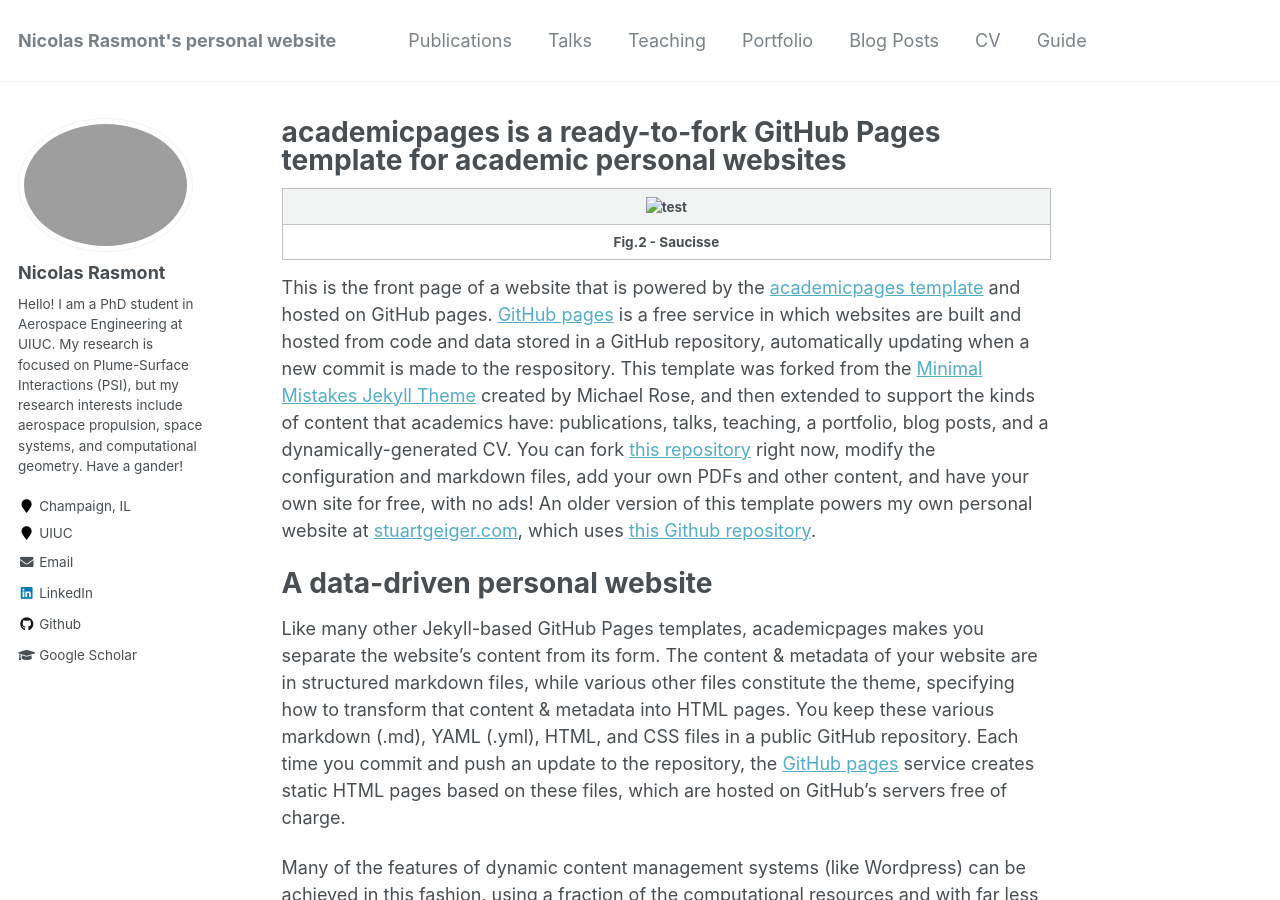
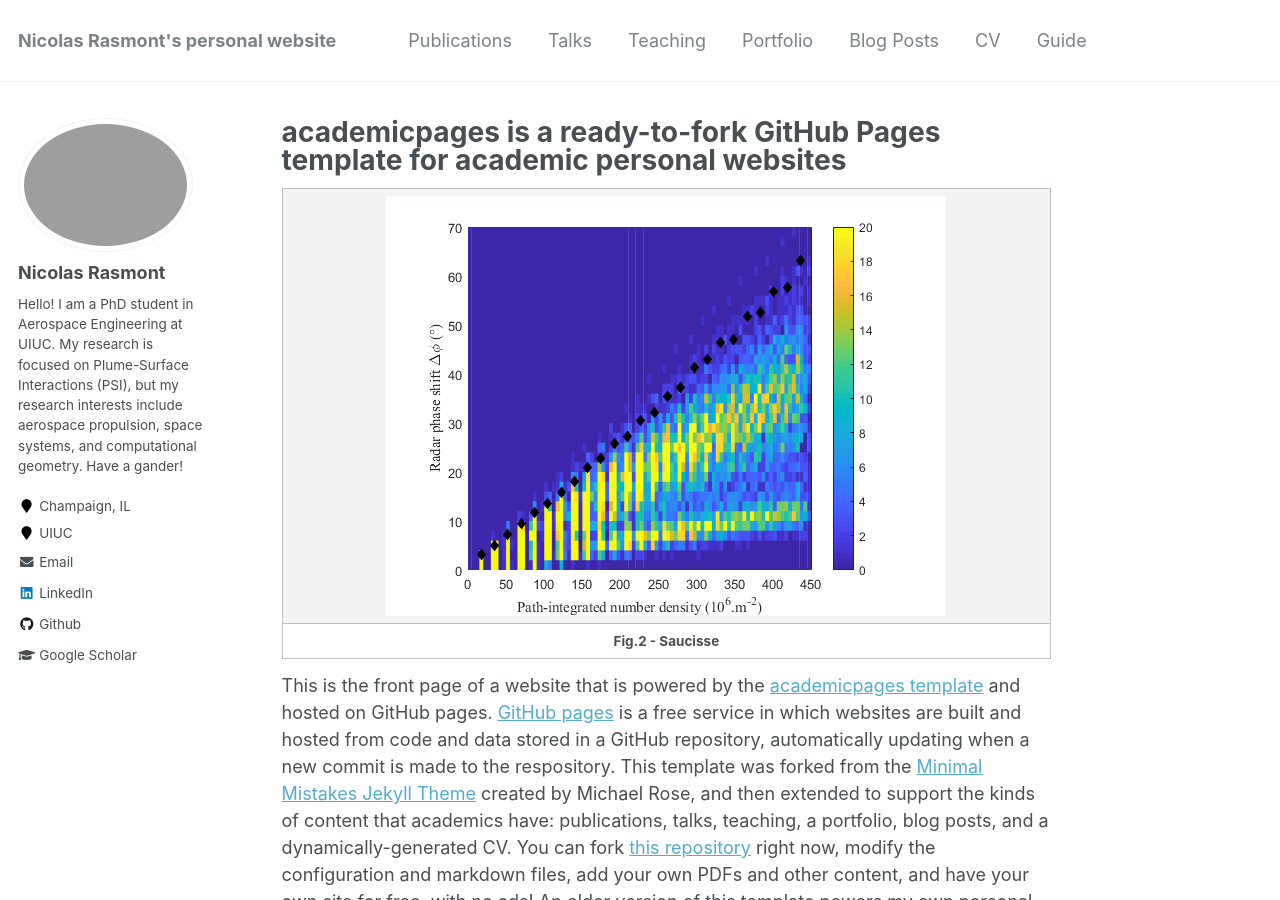
Before and after one commit to nicolasrasmont/nicolasrasmont.github.io, a Jekyll site: the page built from _pages/about.md, in a window 1280 px wide and 900 px high. Built offline with Jekyll 4.4.1, drawn with Linux system fonts in a browser that asks for light colours.

Commit message:
Update about.md

```diff
--- a/_pages/about.md
+++ b/_pages/about.md
@@ -8,7 +8,7 @@ redirect_from:
   - /about.html
 ---
 
-| ![test](monte-carlo_result_epsilon_10_sigeps_10.svg) |
+| ![test](/images/monte-carlo_result_epsilon_10_sigeps_10.svg) |
 |:--:|
 | <b> Fig.2 - Saucisse</b>|
 
```
